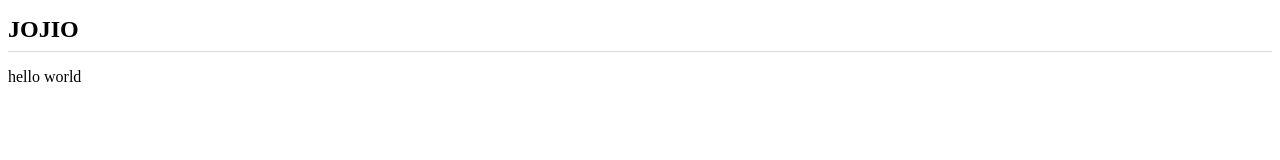
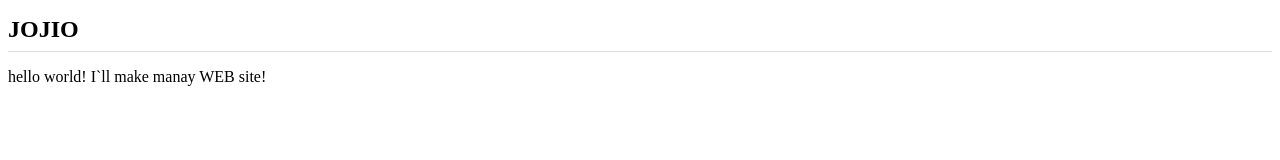
Before and after one commit to jojio-m/jojio-m.github.io, a plain HTML site: page index.html in a window 1280 px wide. Drawn offline with Linux system fonts and the light colour scheme.

Commit message:
Add files via upload

```diff
--- a/index.html
+++ b/index.html
@@ -9,6 +9,6 @@
 </head>
 <body>
   <h1>JOJIO</h1>
-  <p>hello world</p>
+  <p>hello world! I`ll make manay WEB site!</p>
 </body>
 </html>
```
